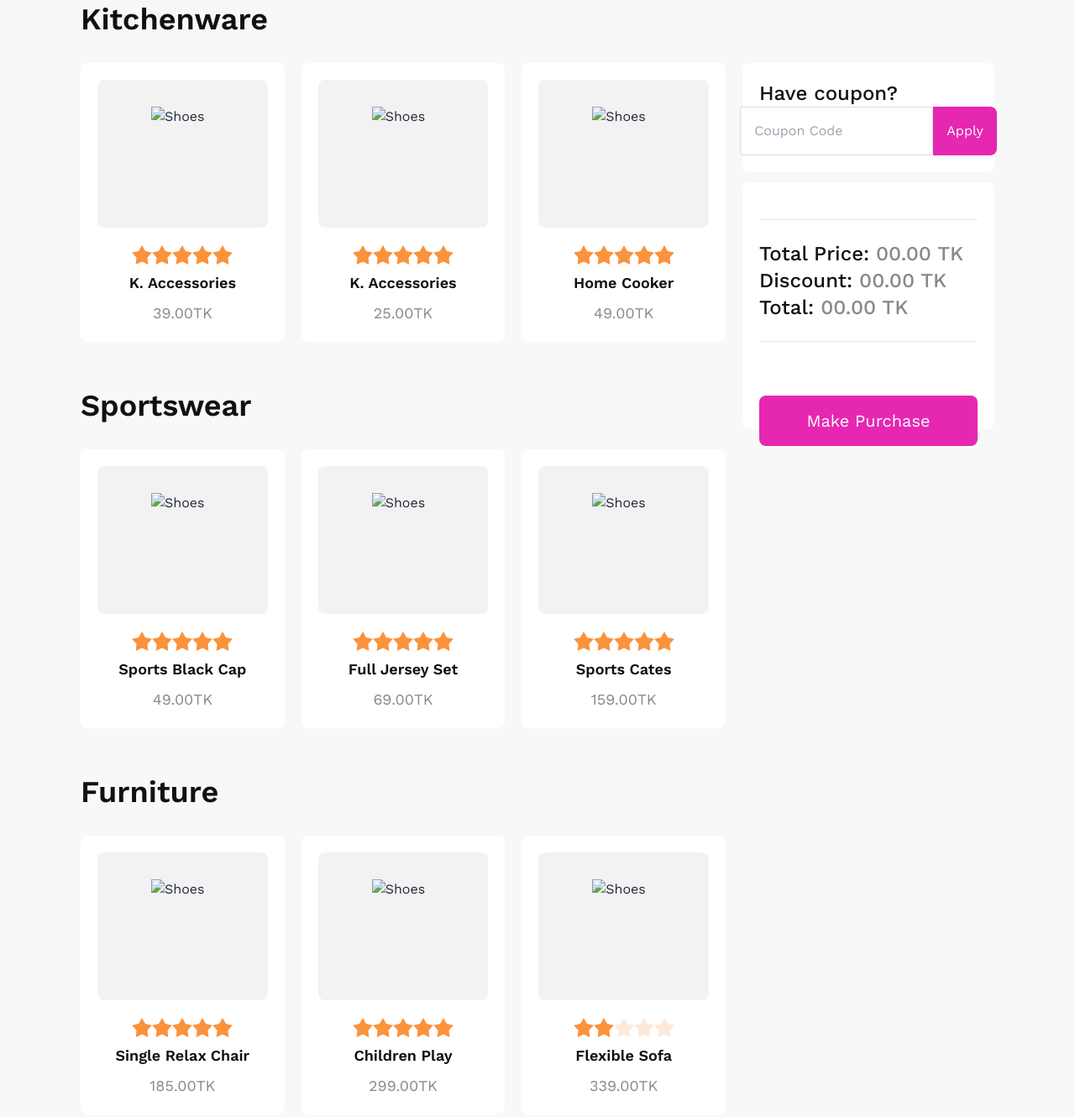
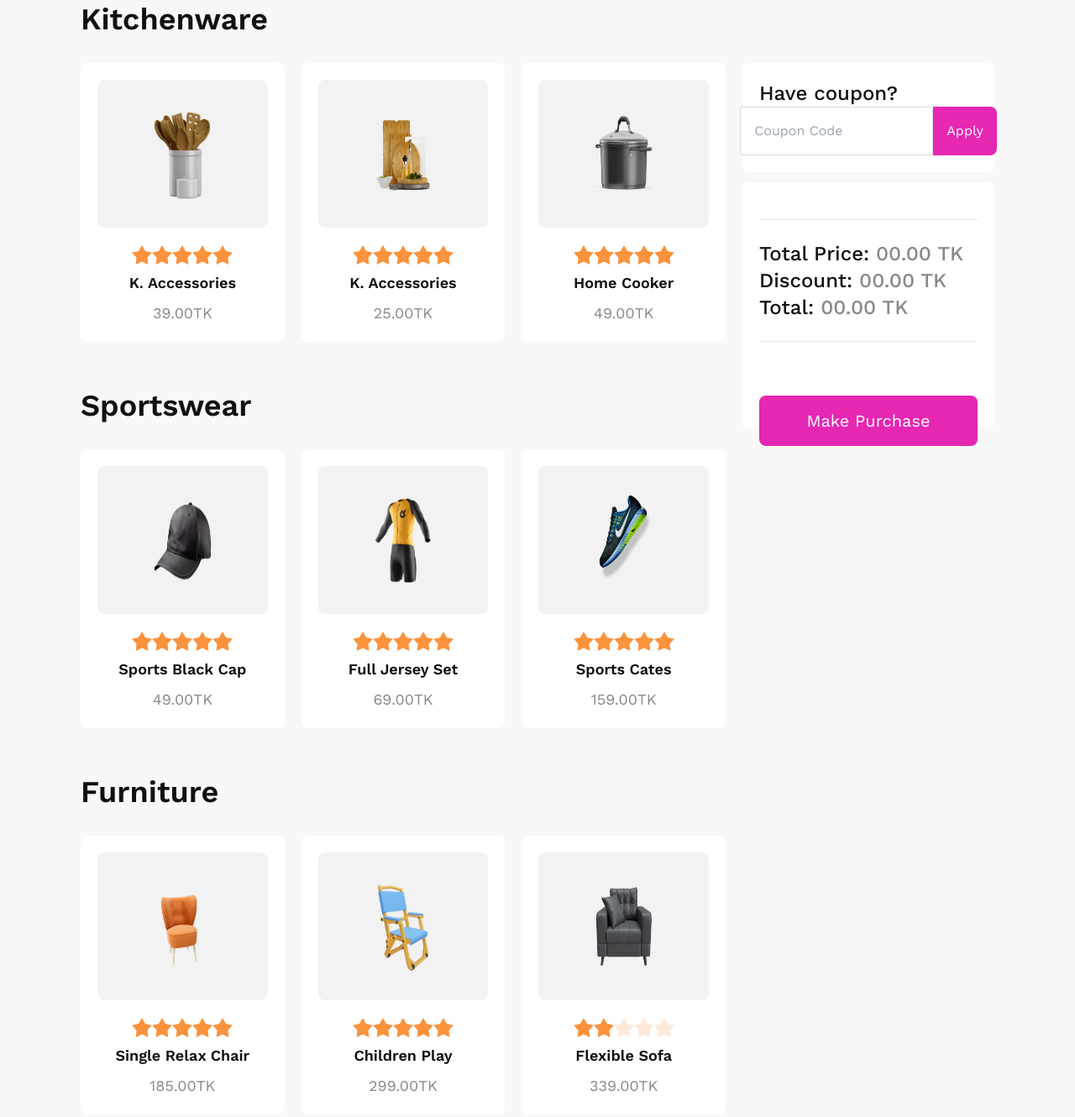
Before and after one commit to Hafiz75/bd-shop, a plain HTML site: page index.html in a window 1280 px wide. Shown: the part 717-2047 px from the top of the page at 84% size. Drawn offline with nearby package versions, Linux system fonts and the light colour scheme; the site is published under a folder, as on GitHub Pages, so addresses that start at the root find nothing.

Commit message:
image linking problem solve

```diff
--- a/index.html
+++ b/index.html
@@ -83,7 +83,7 @@
               <figure
                 class="px-10 lg:px-16 py-8 bg-[rgba(17,17,17,0.05)] rounded-lg"
               >
-                <img class="w-24 h-28" src="/images/prod1.png" alt="Shoes" />
+                <img class="w-24 h-28" src="images/prod1.png" alt="Shoes" />
               </figure>
               <div class="card-body p-0 items-center text-center">
                 <!-- rating container -->
@@ -132,7 +132,7 @@
               >
                 <img
                   class="w-24 h-28"
-                  src="/images/prod2.png"
+                  src="images/prod2.png"
                   alt="Shoes"
                   class="rounded-xl"
                 />
@@ -183,7 +183,7 @@
               >
                 <img
                   class="w-24 h-28"
-                  src="/images/prod3.png"
+                  src="images/prod3.png"
                   alt="Shoes"
                   class="rounded-xl"
                 />
@@ -242,7 +242,7 @@
               <figure
                 class="px-10 lg:px-16 py-8 bg-[rgba(17,17,17,0.05)] rounded-lg"
               >
-                <img class="w-24 h-28" src="/images/prod4.png" alt="Shoes" />
+                <img class="w-24 h-28" src="images/prod4.png" alt="Shoes" />
               </figure>
               <div class="card-body p-0 items-center text-center">
                 <!-- rating container -->
@@ -291,7 +291,7 @@
               >
                 <img
                   class="w-24 h-28"
-                  src="/images/prod5.png"
+                  src="images/prod5.png"
                   alt="Shoes"
                   class="rounded-xl"
                 />
@@ -342,7 +342,7 @@
               >
                 <img
                   class="w-24 h-28"
-                  src="/images/prod6.png"
+                  src="images/prod6.png"
                   alt="Shoes"
                   class="rounded-xl"
                 />
@@ -401,7 +401,7 @@
               <figure
                 class="px-10 lg:px-16 py-8 bg-[rgba(17,17,17,0.05)] rounded-lg"
               >
-                <img class="w-24 h-28" src="/images/prod7.png" alt="Shoes" />
+                <img class="w-24 h-28" src="images/prod7.png" alt="Shoes" />
               </figure>
               <div class="card-body p-0 items-center text-center">
                 <!-- rating container -->
@@ -450,7 +450,7 @@
               >
                 <img
                   class="w-24 h-28"
-                  src="/images/prod8.png"
+                  src="images/prod8.png"
                   alt="Shoes"
                   class="rounded-xl"
                 />
@@ -499,7 +499,7 @@
               >
                 <img
                   class="w-24 h-28"
-                  src="/images/prod9.png"
+                  src="images/prod9.png"
                   alt="Shoes"
                   class="rounded-xl"
                 />
--- a/script/index.js
+++ b/script/index.js
@@ -0,0 +1 @@
+console.log('hello Hafiz')
```
